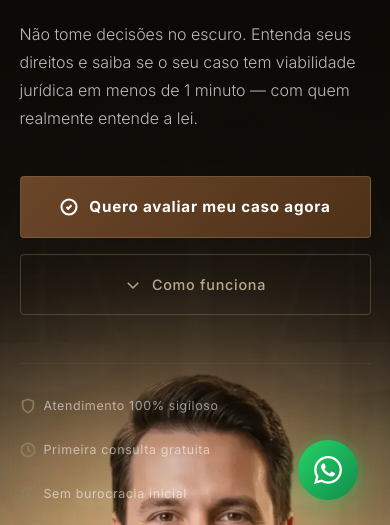
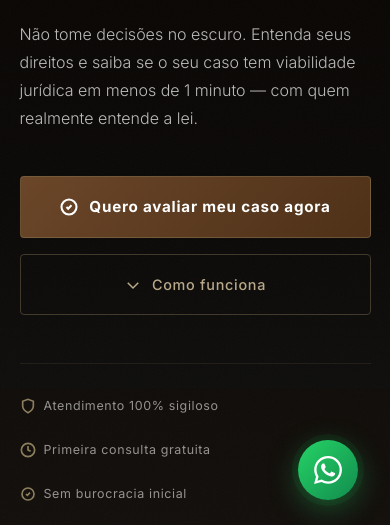
Before and after one commit to ecommercestarnet-sudo/advogados, a plain HTML site: page index.html in a window 390 px wide. Shown: the part 312-837 px from the top of the page. Drawn offline with nearby package versions, Linux system fonts and the light colour scheme; a web font is replaced by a local one.

Commit message:
fix: mobile hero - imagem sem zoom (contain) e parallax desativado no mobile

```diff
--- a/index.html
+++ b/index.html
@@ -168,6 +168,7 @@
       }
       .hero-bg {
         background-image: url('Advogado-Mobile.webp');
+        background-size: contain;
         background-position: center bottom;
       }
     }
@@ -2617,7 +2618,7 @@
   counterEls.forEach(el => counterObserver.observe(el));
 
   /* =====================
-     PARALLAX HERO
+     PARALLAX HERO (desktop only)
   ===================== */
   const heroBg = document.querySelector('.hero-bg');
   const heroPattern = document.querySelector('.hero-pattern');
@@ -2626,9 +2627,12 @@
   window.addEventListener('scroll', () => {
     if (!ticking) {
       requestAnimationFrame(() => {
-        const scrolled = window.scrollY;
-        if (heroBg) heroBg.style.transform = `translateY(${scrolled * 0.35}px)`;
-        if (heroPattern) heroPattern.style.transform = `translateY(${scrolled * 0.2}px)`;
+        /* Desativado no mobile: parallax causa travamento na rolagem */
+        if (window.innerWidth > 768) {
+          const scrolled = window.scrollY;
+          if (heroBg) heroBg.style.transform = `translateY(${scrolled * 0.35}px)`;
+          if (heroPattern) heroPattern.style.transform = `translateY(${scrolled * 0.2}px)`;
+        }
         ticking = false;
       });
       ticking = true;
```
